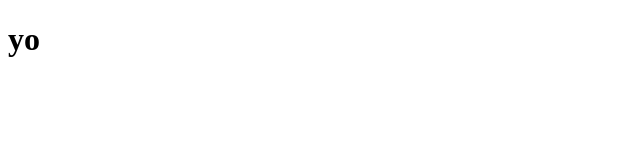
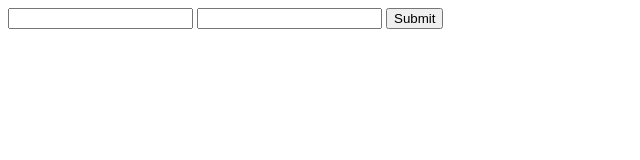
Before and after one commit to vansh37/test-website, a website: page views/index.html in a window 1280 px wide. Shown: the whole page, without its empty margins (0-640 px from the left). Drawn offline with Linux system fonts and the light colour scheme.

Commit message:
parsing post request and using express urlencoded

```diff
--- a/views/index.html
+++ b/views/index.html
@@ -7,8 +7,10 @@
     <title>Document</title>
 </head>
 <body>
-    <h1>
-        yo
-    </h1>
+   <form name = "my form" action="second" method="POST">
+       <input name = "email" type="email">
+       <input name = "password" type ="password">
+       <button type = "submit">Submit</button>
+   </form>
 </body>
 </html>
```
Also changed, not shown: app/toRead.md (deleted, +0 -1 lines), index.js (+14 -3 lines).
